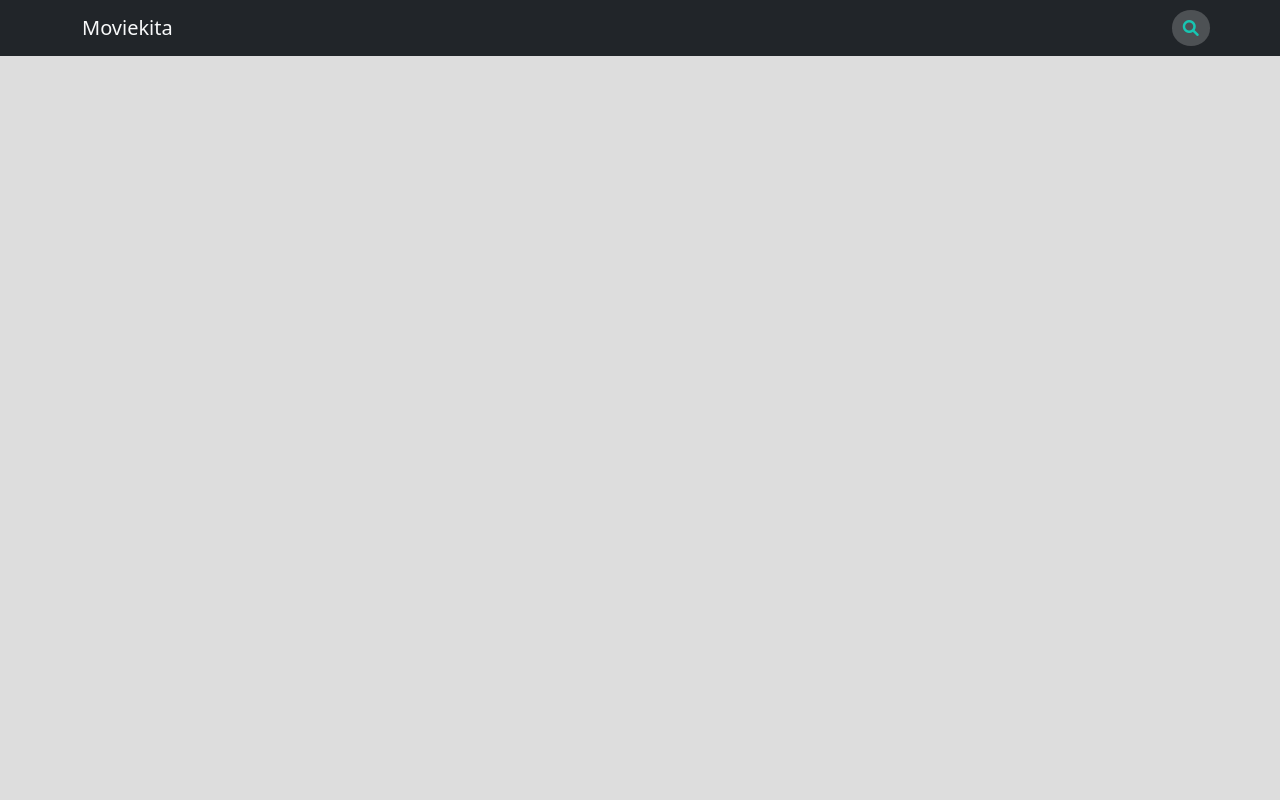
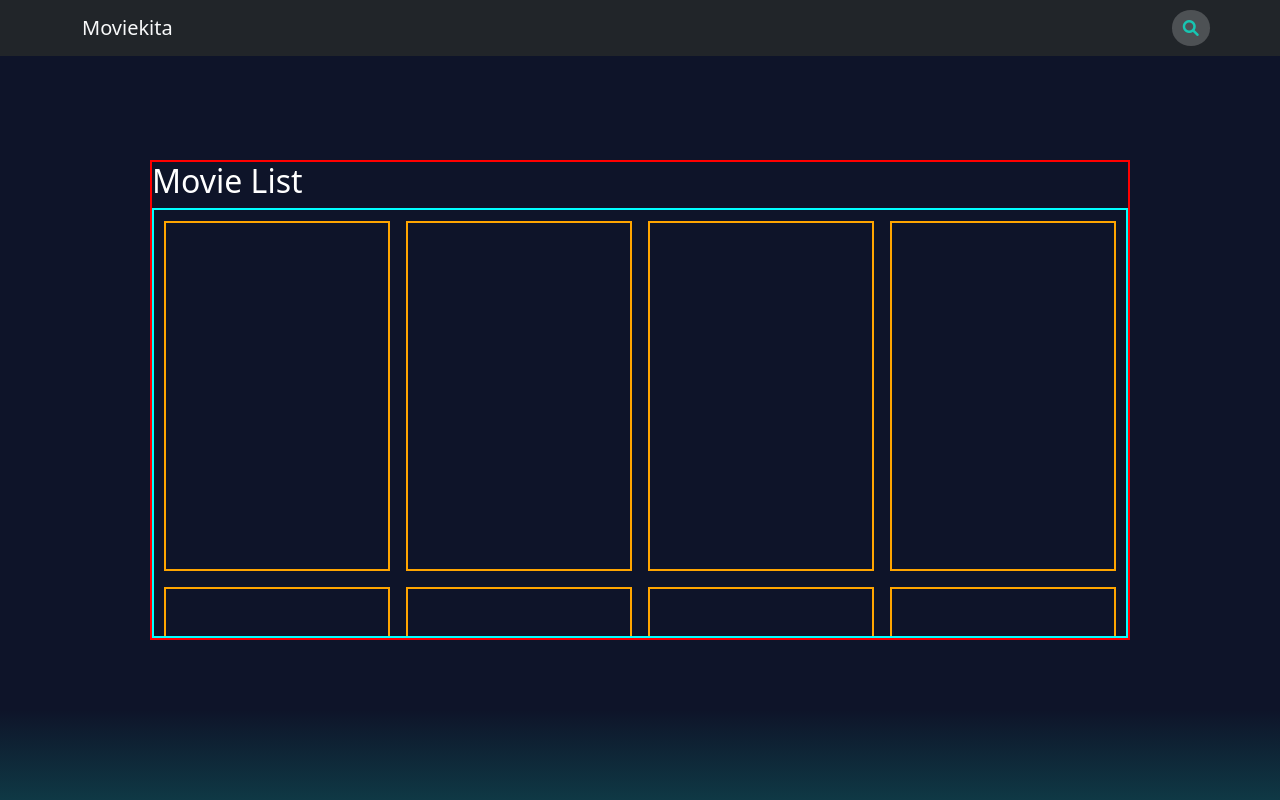
Before and after one commit to elangyudha280/website-deskripsi-movie-omdbAPI, a plain HTML site: page index.html in a window 1280 px wide. Drawn offline with nearby package versions, Linux system fonts and the light colour scheme.

Commit message:
mulai desain jumbotron untuk movie listnya

```diff
--- a/css/index.css
+++ b/css/index.css
@@ -9,13 +9,13 @@ main.template {
   top: 0;
   left: 0;
   width: 100%;
-  height: 100vh;
+  overflow-x: hidden;
   background: #ddd;
 }
 
 /* code for navbar */
 .navbar {
-  position: relative;
+  z-index: 10000;
 }
 .navbar .container {
   position: relative;
@@ -44,6 +44,69 @@ main.template {
 
 /* end code navbar */
 
+/* code for jumbotron movie */
+.jumbotron-movie {
+  position: relative;
+  top: 0;
+  left: 0;
+  width: 100%;
+  height: 100vh;
+  display: grid;
+  place-items: center;
+  background: rgb(14, 20, 41);
+}
+.jumbotron-movie::before {
+  content: ' ';
+  position: absolute;
+  bottom: 0;
+  left: 0;
+  width: 100%;
+  height: 100px;
+  background: linear-gradient(to bottom, transparent 10%, rgba(18, 202, 180, 0.2));
+}
+
+.jumbotron-movie .container-movie {
+  position: relative;
+  width: 980px;
+  border: 2px solid red;
+}
+.container-movie .judul-movie {
+  color: #fff;
+  text-transform: capitalize;
+  font-size: 2em;
+}
+.container-movie .container-list {
+  position: relative;
+  width: 100%;
+  border: 2px solid cyan;
+  overflow-x: hidden;
+  overflow-y: auto;
+  padding: 0.7em 0.6em;
+  height: 430px;
+  display: grid;
+  grid-template-columns: 1fr 1fr 1fr 1fr;
+  grid-auto-rows: 350px;
+  gap: 1em;
+}
+.container-list .movie-item {
+  width: 100%;
+  height: 100%;
+  border: 2px solid orange;
+}
+/* end code for jumbotron movie */
+
+/* code for media < 1000px */
+
+@media only screen and (max-width: 1000px) {
+  .jumbotron-movie .container-movie {
+    width: 80%;
+  }
+  .container-movie .container-list {
+    grid-template-columns: 1fr 1fr 1fr;
+  }
+}
+/* end code media < 1000px */
+
 /* code for media < 768px / mobile */
 @media only screen and (max-width: 768px) {
   .input-nav-container {
@@ -52,3 +115,9 @@ main.template {
   }
 }
 /* code for media < 768px / mobile */
+
+@media screen and (max-height: 650px) {
+  .jumbotron-movie {
+    height: 800px;
+  }
+}
--- a/index.html
+++ b/index.html
@@ -14,7 +14,7 @@
     <main class="template">
         <!-- code untuk navbar -->
 
-        <nav class="navbar navbar-expand-lg bg-dark py-2">
+        <nav class="navbar navbar-expand-lg bg-dark py-2 fixed-top ">
             <div class="container">
               <a class="navbar-brand text-light text-capitalize" href="#">moviekita</a>
               <div class="input-nav-container ">
@@ -25,7 +25,6 @@
             </div>
           </nav>
           <!-- code modal nav -->
-
 
 
                       <!-- Modal -->
@@ -52,6 +51,30 @@
           <!-- end code modal nav -->
 
         <!-- end code untuk navbar -->
+
+
+        <!-- code for jumbotron movie -->
+
+        <section class="jumbotron-movie">
+          <div class="container-movie">
+            <h3 class="judul-movie">movie List</h3>
+            <div class="container-list">
+              <div class="movie-item">
+                <img src="vendor" alt="" class="img-movie">
+              </div>
+              <div class="movie-item"></div>
+              <div class="movie-item"></div>
+              <div class="movie-item"></div>
+              <div class="movie-item"></div>
+              <div class="movie-item"></div>
+              <div class="movie-item"></div>
+              <div class="movie-item"></div>
+            </div>
+          </div>
+        </section>
+
+        <!-- end code jumbotron movie -->
+
     </main>
 
     <script src="https://cdn.jsdelivr.net/npm/bootstrap@5.2.0-beta1/dist/js/bootstrap.bundle.min.js" integrity="sha384-pprn3073KE6tl6bjs2QrFaJGz5/SUsLqktiwsUTF55Jfv3qYSDhgCecCxMW52nD2" crossorigin="anonymous"></script>
```
Also changed, not shown: img-contog.jpg (added).
